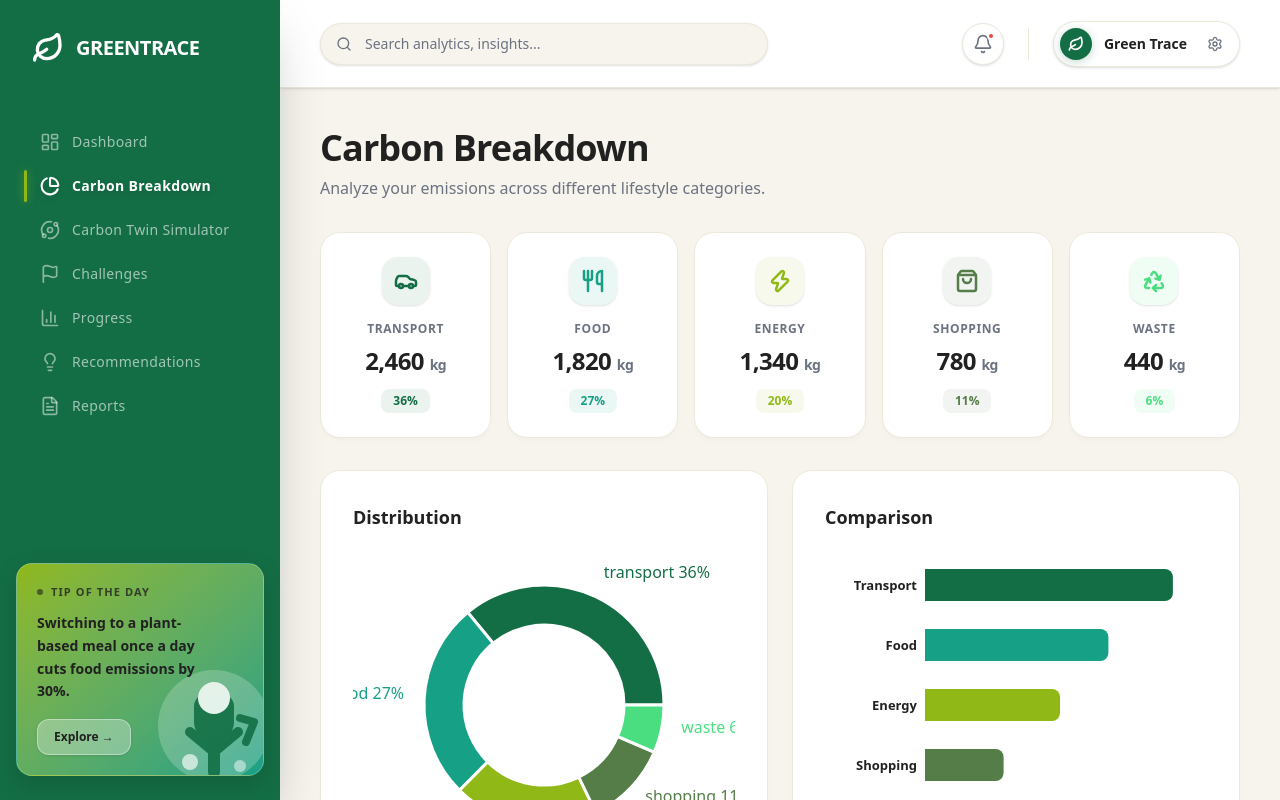
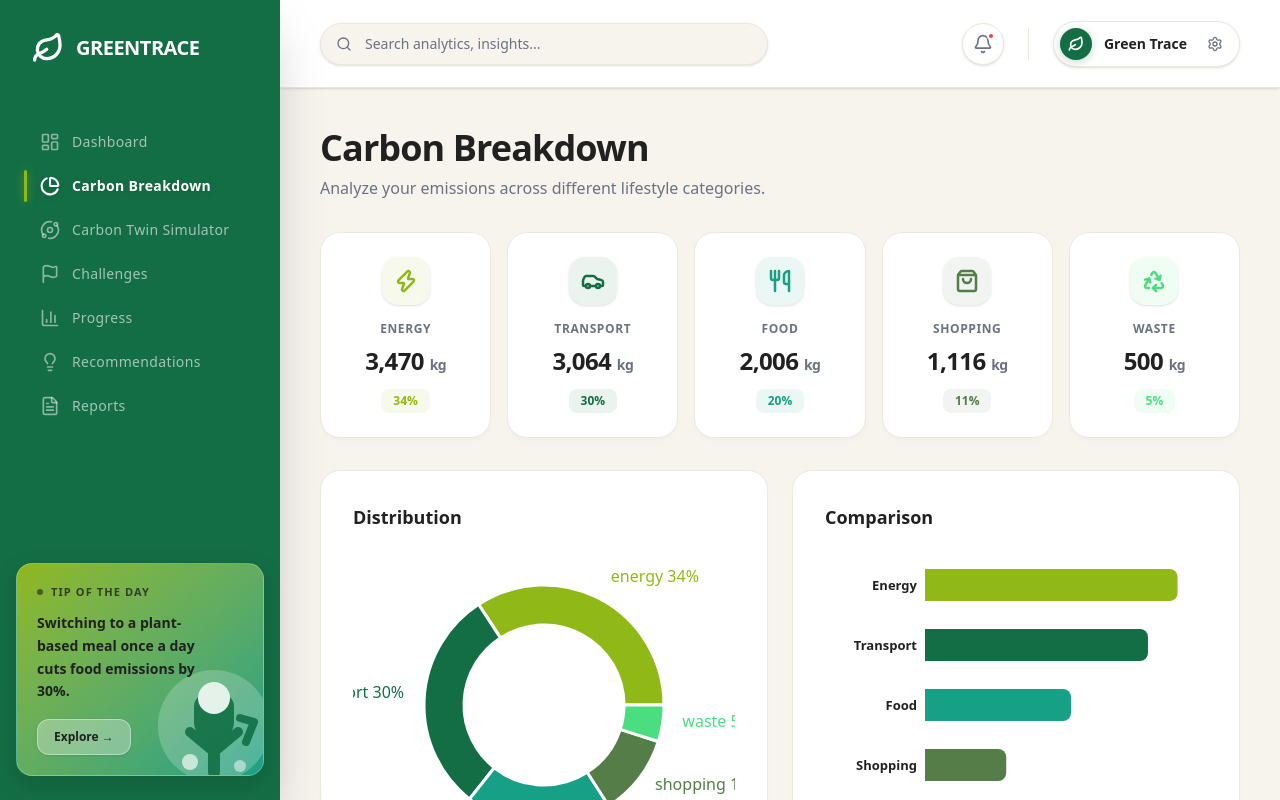
Before and after one commit to parteek1907/GreenTrace, a Next.js app: page /dashboard/breakdown in a window 1280 px wide. Built offline with nearby package versions, Linux system fonts and the light colour scheme.

Commit message:
refactor(breakdown): replace mock data with live emissions from useCarbon()

```diff
--- a/src/app/dashboard/breakdown/page.tsx
+++ b/src/app/dashboard/breakdown/page.tsx
@@ -2,16 +2,17 @@
 
 import { motion } from "framer-motion";
 import { PieChart, Pie, Cell, BarChart, Bar, XAxis, YAxis, Tooltip, ResponsiveContainer } from "recharts";
-import { mockCarbonScore } from "@/lib/mock-data";
+import { useCarbon } from "@/lib/contexts/CarbonContext";
 import { getBreakdown } from "@/lib/carbon/calculator";
 import { formatCO2 } from "@/lib/utils/formatters";
 import AnimatedCounter from "@/components/charts/AnimatedCounter";
 import { staggerContainer, fadeInUp } from "@/lib/utils/animations";
 import IconRenderer from "@/components/ui/IconRenderer";
 
-const breakdown = getBreakdown(mockCarbonScore);
+export default function BreakdownPage() {
+  const { score: carbonScore } = useCarbon();
+  const breakdown = getBreakdown(carbonScore);
 
-export default function BreakdownPage() {
   return (
     <motion.div variants={staggerContainer} initial="hidden" animate="visible" className="space-y-8 pb-12">
       <motion.div variants={fadeInUp}>
```
